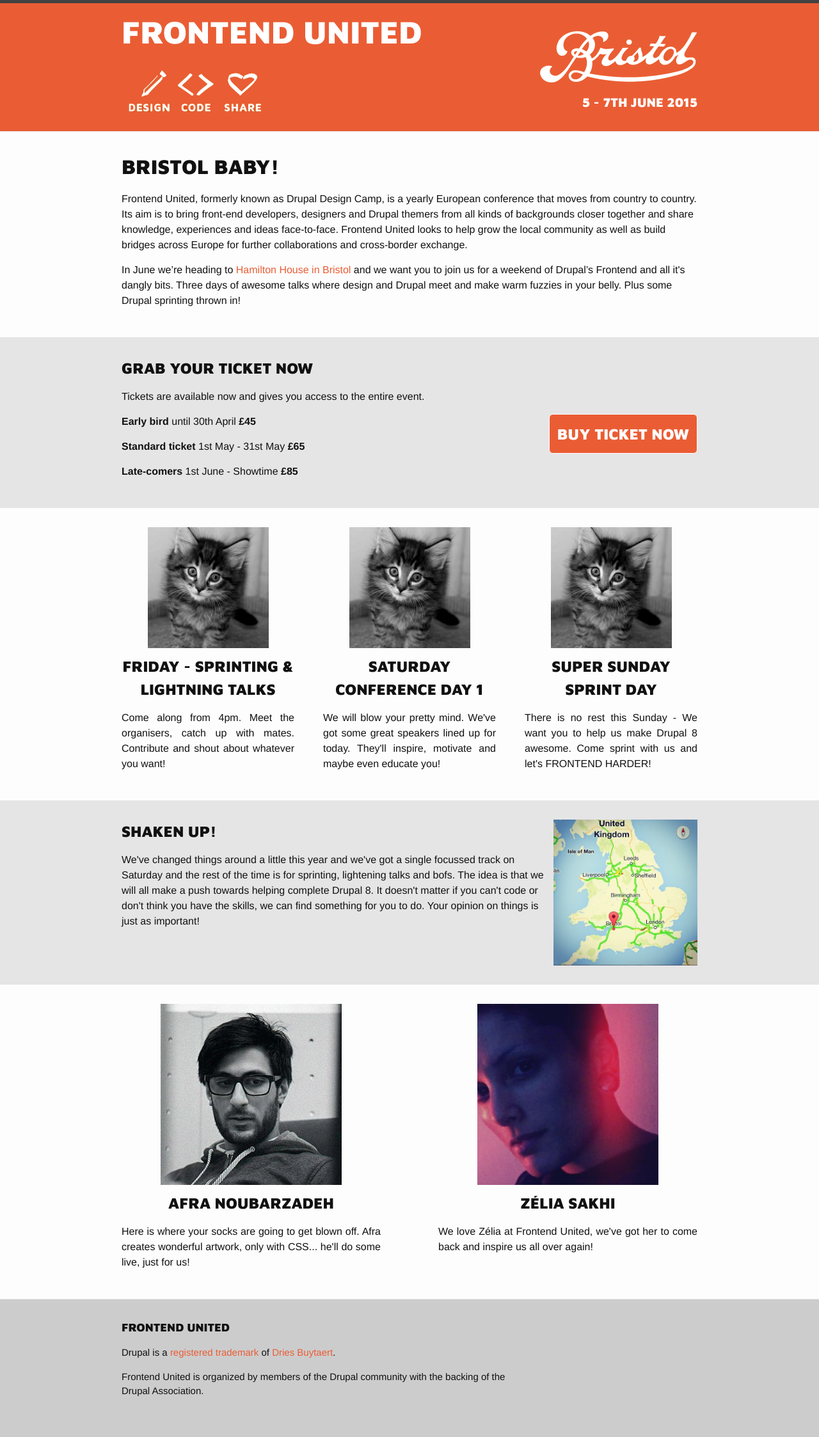
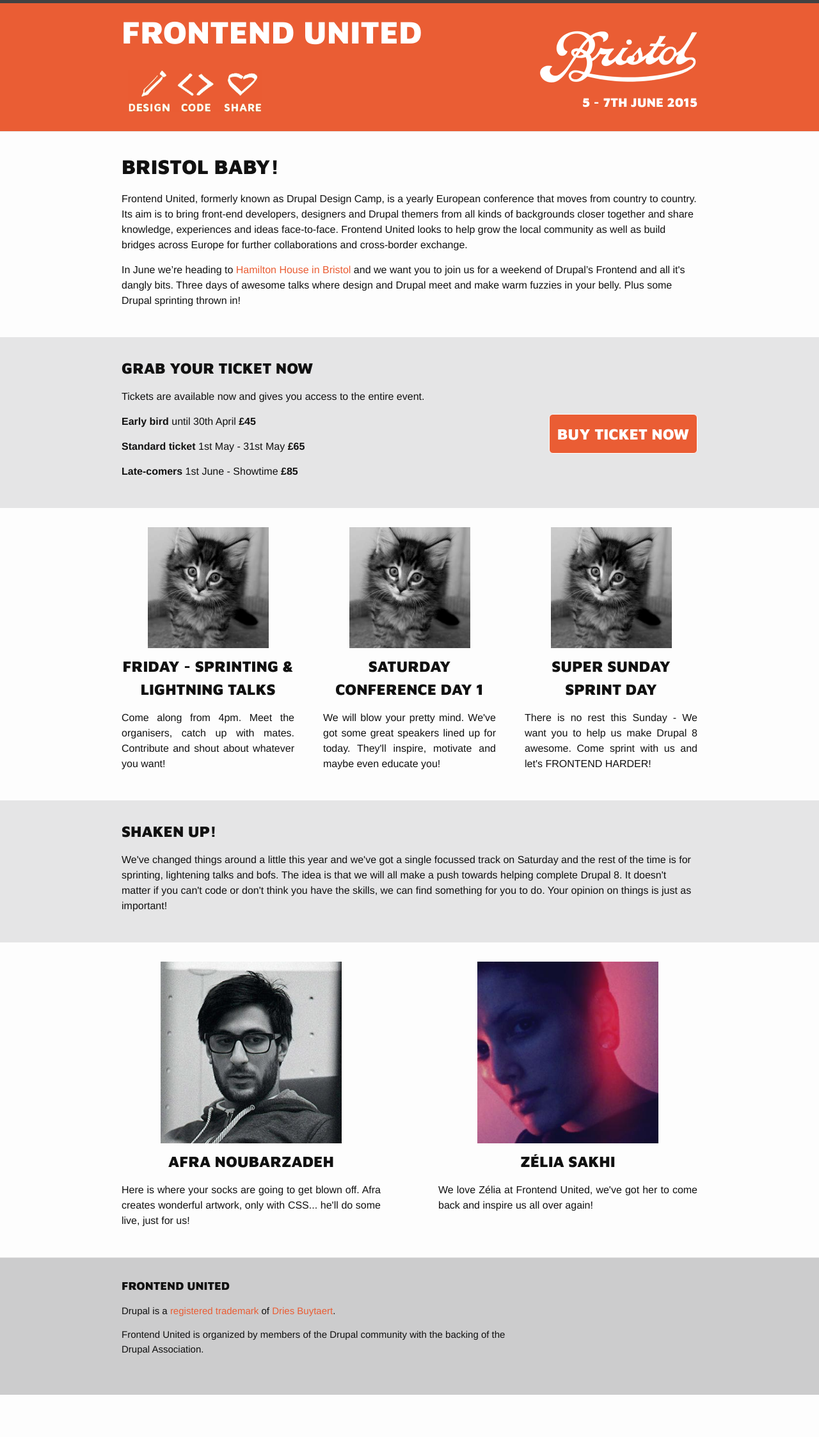
Before and after one commit to drupal-frontend/feu2015, a Jekyll site: the page built from index.html, in a window 1280 px wide. Shown: the whole page at 64% size. Built offline with Jekyll 4.4.1, drawn with Linux system fonts in a browser that asks for light colours; Markdown is read by kramdown in place of the engine named in the settings; after the commit the page ends 2180 px from its top, so only the background shows below that.

Commit message:
removed the map

```diff
--- a/_includes/text-opt-img-no-columns.html
+++ b/_includes/text-opt-img-no-columns.html
@@ -1,6 +1,5 @@
 <div class="section no-columns">
   <div class="wrapper">
-    <img src="public/images/map.jpg" alt="Bristol, UK" />
     <h2>Shaken up!</h2>
     <p>We've changed things around a little this year and we've got a single focussed track on Saturday and the rest of the time is for sprinting, lightening talks and bofs. The idea is that we will all make a push towards helping complete Drupal 8. It doesn't matter if you can't code or don't think you have the skills, we can find something for you to do. Your opinion on things is just as important! </p>
   </div>
```
